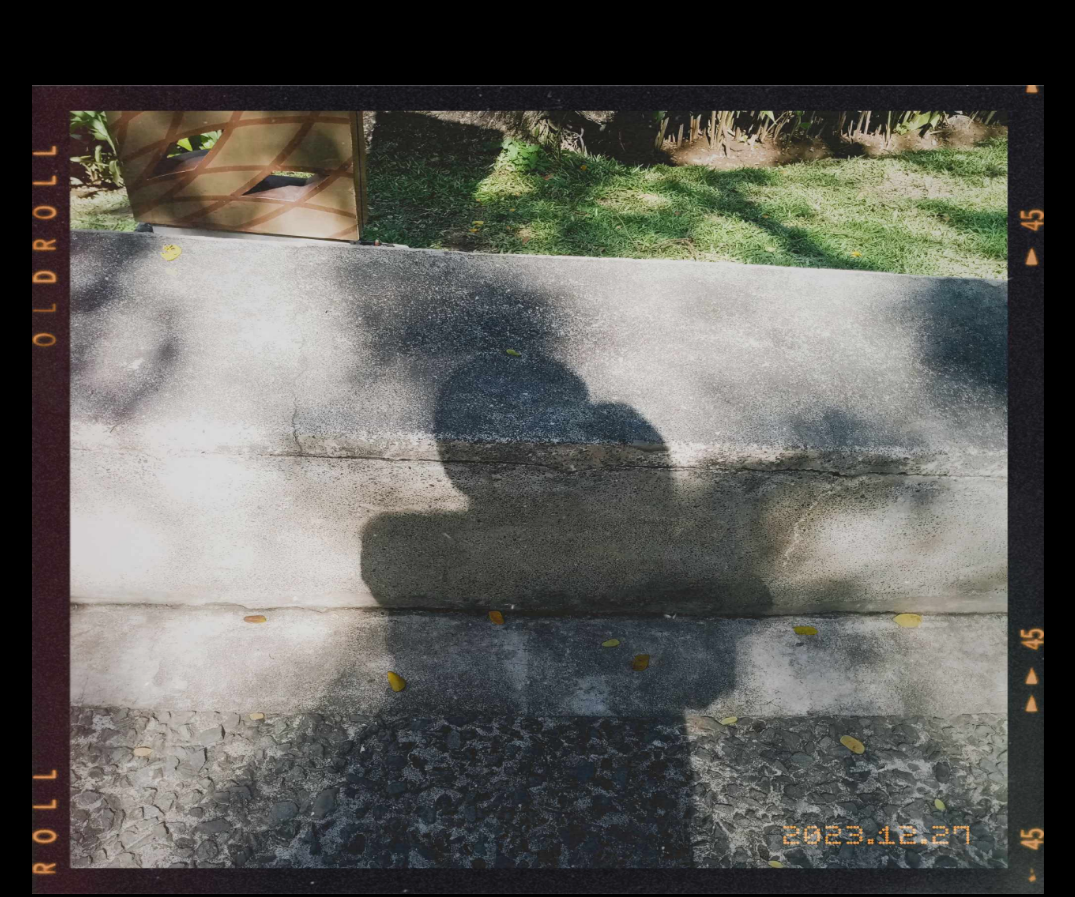
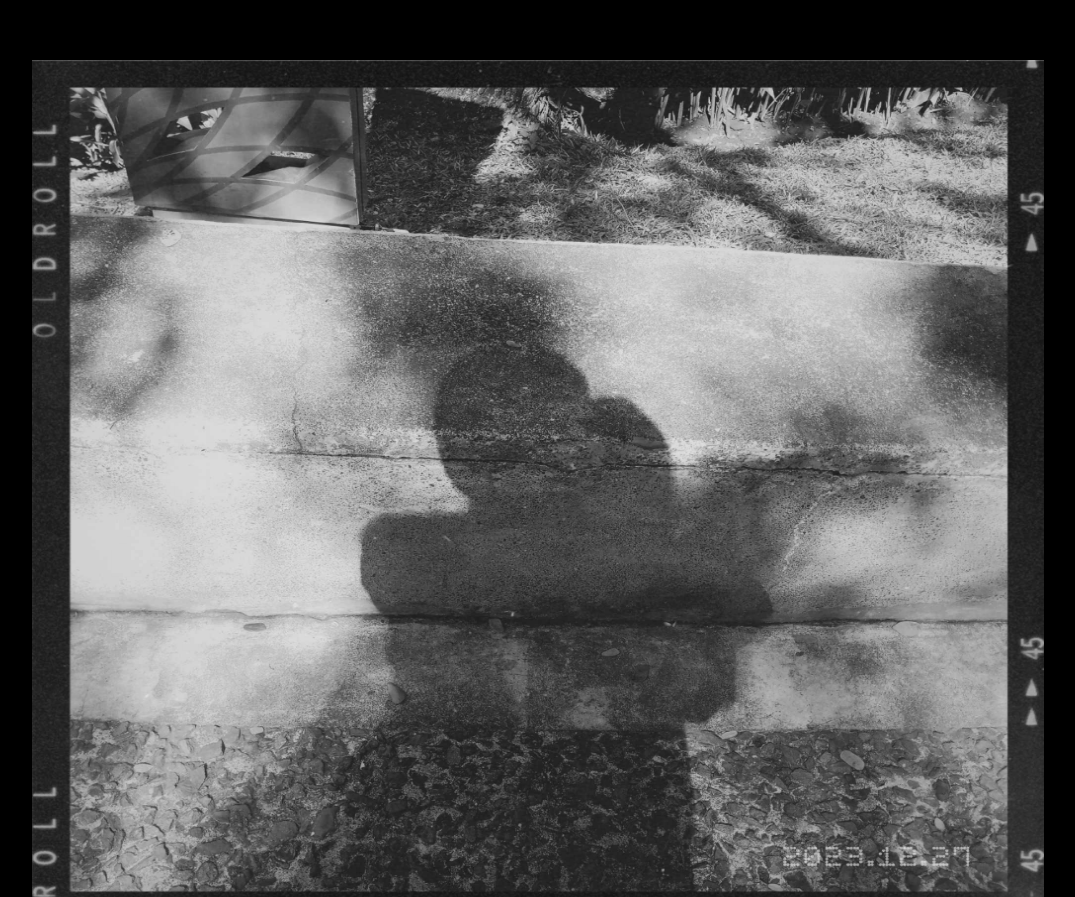
Before and after one commit to Clyoth/clyoth.github, a plain HTML site: page index2.html in a window 1280 px wide. Shown: the part 144-1041 px from the top of the page, without its empty margins (102-1177 px from the left). Drawn offline with Linux system fonts and the light colour scheme.

Commit message:
Multiple Updates: - Added line in index - Made photo grayscale in index2

```diff
--- a/index2.html
+++ b/index2.html
@@ -25,10 +25,12 @@
     }
 
     .images img {
-        height: 80%;
+        height: 85%;
         width: 80%;
         animation: fadeIn 6s;
         opacity: 1;
+        filter: grayscale(100%);
+
     }
 
     #text-container {
```
Also changed, not shown: index.html (+1 -1 lines).
